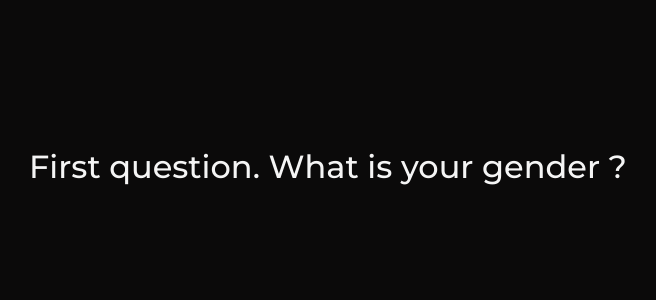
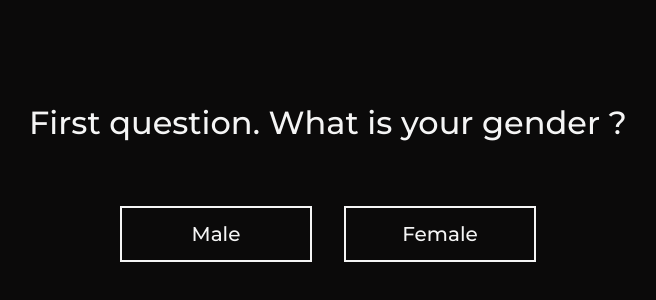
Before and after one commit to krystiano13/dark-motivation, a React (Create React App) app: page /gender in a window 1280 px wide. Shown: the part 218-518 px from the top of the page, without its empty margins (312-968 px from the left). Built offline with nearby package versions, Linux system fonts and the light colour scheme.

Commit message:
create structure of

```diff
--- /dev/null
+++ b/src/components/Gender/GenderButtons.ts
@@ -0,0 +1,9 @@
+import styled from 'styled-components';
+
+export const GenderButtons = styled.div`
+  display : flex;
+  justify-content: center;
+  align-items: center;
+  margin-top : 2rem;
+  gap: 2rem;
+`;
--- a/src/views/Gender.tsx
+++ b/src/views/Gender.tsx
@@ -1,10 +1,27 @@
 import {InfoWrap} from "../components/Info/InfoWrap";
 import {InfoText} from "../components/Info/InfoText";
+import {HomeButton} from "../components/Home/HomeButton";
+import {GenderButtons} from "../components/Gender/GenderButtons";
+
+import gsap from 'gsap';
+import { useEffect, useRef } from "react";
 
 const Gender = () => {
+    const maleButton = useRef(null);
+    const femaleButton = useRef(null);
+
+    useEffect(() => {
+        gsap.set(maleButton.current,{ autoAlpha : 1 });
+        gsap.set(femaleButton.current,{ autoAlpha : 1 });
+    }, []);
+
     return (
         <InfoWrap>
             <InfoText>First question. What is your gender ?</InfoText>
+            <GenderButtons>
+                <HomeButton ref={maleButton}>Male</HomeButton>
+                <HomeButton ref={femaleButton}>Female</HomeButton>
+            </GenderButtons>
         </InfoWrap>
     )
 }
--- a/src/views/Home.tsx
+++ b/src/views/Home.tsx
@@ -14,7 +14,7 @@ const Home = () => {
     useEffect(() => {
         gsap.set(homeRef.current, {width: 0, scale: 0, autoAlpha: 0});
         gsap.to(homeRef.current, 0.25, {scale: 1, autoAlpha: 0.5});
-        gsap.to(homeRef.current, 0.25, {width: 'auto', delay: 0.75, autoAlpha: 1});
+        gsap.to(homeRef.current, 0.25, {width: 'auto', delay: 0.75, autoAlpha: 1, ease: "power2.out"});
         gsap.to(buttonRef.current, 0.1, {delay: 0.75, autoAlpha: 1});
     }, []);
 
```
